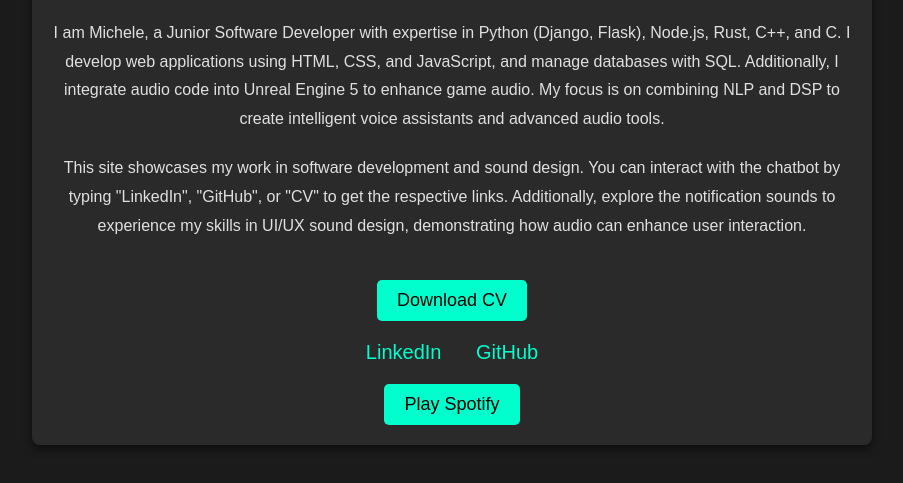
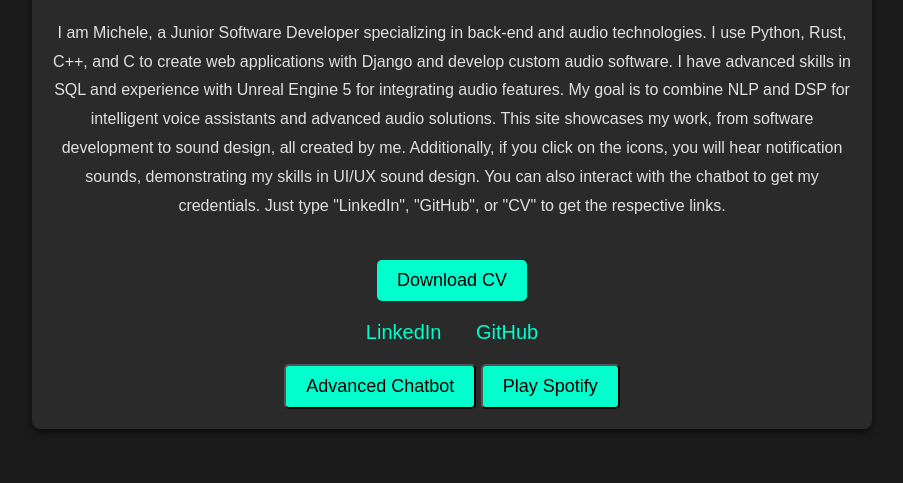
Before and after one commit to Mike014/Mike014.github.io, a plain HTML site: page index.html in a window 1280 px wide. Shown: the part 235-718 px from the top of the page, without its empty margins (188-1091 px from the left). Drawn offline with Linux system fonts and the light colour scheme; files that its build step writes are made by us from their sources.

Commit message:
Update index.html
Errore page html

```diff
--- a/index.html
+++ b/index.html
@@ -1,41 +1,35 @@
 <!DOCTYPE html>
 <html lang="en">
-
 <head>
     <meta charset="UTF-8">
     <meta name="viewport" content="width=device-width, initial-scale=1.0">
     <title>My Personal Website</title>
-    <link rel="stylesheet" href="styles/style.css">
+    <link rel="stylesheet" href="static/style.css">
+    <script src="static/chatbot.js" defer></script>
+    <script src="static/soundEffects.js" defer></script>
 </head>
-
 <body>
     <div class="container">
         <img src="assets/photo.jpg" alt="Your Photo">
         <h1 class="glitch">Hi, I'm Michele</h1>
         <p>
-            I am Michele, a Junior Software Developer with expertise in Python (Django, Flask), Node.js, Rust, C++, and C.
-            I develop web applications using HTML, CSS, and JavaScript, and manage databases with SQL. Additionally, I
-            integrate audio code into Unreal Engine 5 to enhance game audio. My focus is on combining NLP and DSP to create
-            intelligent voice assistants and advanced audio tools.
+            I am Michele, a Junior Software Developer specializing in back-end and audio technologies. I use Python, Rust, C++, and C to create web applications with Django and develop custom audio software. I have advanced skills in SQL and experience with Unreal Engine 5 for integrating audio features. My goal is to combine NLP and DSP for intelligent voice assistants and advanced audio solutions. This site showcases my work, from software development to sound design, all created by me. Additionally, if you click on the icons, you will hear notification sounds, demonstrating my skills in UI/UX sound design. You can also interact with the chatbot to get my credentials. Just type "LinkedIn", "GitHub", or "CV" to get the respective links.
         </p>
-        <p>
-            This site showcases my work in software development and sound design. You can interact with the chatbot by typing
-            "LinkedIn", "GitHub", or "CV" to get the respective links. Additionally, explore the notification sounds to experience
-            my skills in UI/UX sound design, demonstrating how audio can enhance user interaction.
-        </p>
-        <a href="https://drive.google.com/file/d/1oCYa-MGkEwIRMs6Y2g0gYt6duSrDK5l_/view" class="button" download>
-            Download CV
-        </a>
+        <a href="https://drive.google.com/file/d/1oCYa-MGkEwIRMs6Y2g0gYt6duSrDK5l_/view" class="button" download>Download CV</a>
         <div class="links">
             <a href="https://www.linkedin.com/in/michele-grimaldi-599b36280/" target="_blank">LinkedIn</a>
             <a href="https://github.com/Mike014" target="_blank">GitHub</a>
         </div>
-        <input type="checkbox" id="spotify-toggle" class="hidden">
-        <label for="spotify-toggle" class="button">Play Spotify</label>
+        <button id="advanced-chatbot-button" class="button">Advanced Chatbot</button>
+        <div id="chatbot-container" class="hidden">
+            <div id="chatbot-messages"></div>
+            <input type="text" id="chatbot-input" placeholder="Type a message...">
+            <button id="send-message" class="button">Send</button>
+        </div>
+        <button id="play-spotify" class="button">Play Spotify</button>
         <div id="spotify-container" class="hidden">
             <iframe id="spotify-iframe" src="https://open.spotify.com/embed/track/1TEZWG1FdjzDdercCguTwj?si=802e865fea584265" width="300" height="80" frameborder="0" allowtransparency="true" allow="encrypted-media"></iframe>
         </div>
     </div>
 </body>
-
 </html>
```
